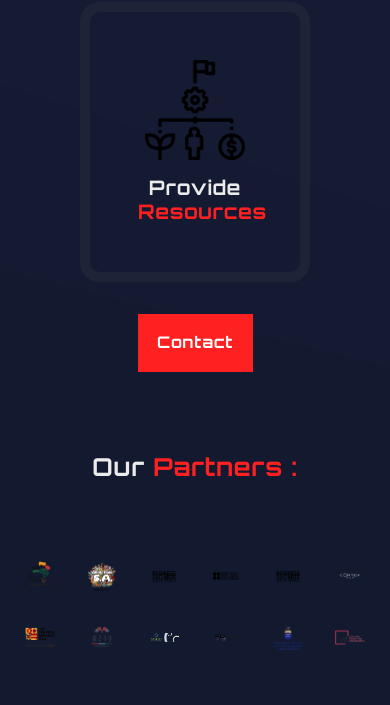
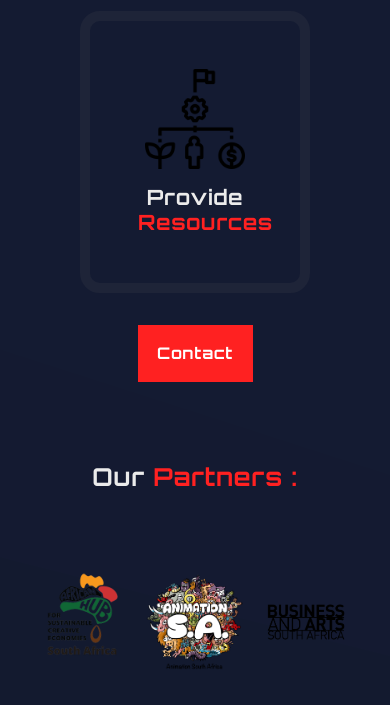
Before and after one commit to VUSI47-DEV/techjam-site, a React (Create React App) app: page /about in a window 390 px wide. Shown: the part 4571-5276 px from the top of the page. Built offline with nearby package versions, Linux system fonts and the light colour scheme; a web font is replaced by a local one.

Commit message:
improvements

```diff
--- a/src/components/PartnerWithUs/PartnerWithUs.jsx
+++ b/src/components/PartnerWithUs/PartnerWithUs.jsx
@@ -66,22 +66,19 @@ const PartnerWithUs = () => {
         </div>
         <h2 className='our-partners-heading'>Our <span>Partners :</span></h2>
         <div className="our-partners">
-            <div className="logos-1">
                 <img className='partner-image' src={partner1} alt=""/>
                 <img className='partner-image' src={partner2} alt=""/>
                 <img className='partner-image' src={partner3} alt=""/>
                 <img className='partner-image' src={partner4} alt=""/>
                 <img className='partner-image' src={partner5} alt=""/>
                 <img className='partner-image' src={partner6} alt=""/>
-            </div>
-            <div className="logos-2">
+
                 <img className='partner-image' src={partner7} alt=""/>
                 <img className='partner-image' src={partner8} alt=""/>
                 <img className='partner-image' src={partner9} alt=""/>
                 <img className='partner-image' src={partner10} alt=""/>
                 <img className='partner-image' src={partner11} alt=""/>
                 <img className='partner-image' src={partner12} alt=""/>
-            </div>
 
         </div>
         {/* <Sponers/> */}
--- a/src/components/PartnerWithUs/style.css
+++ b/src/components/PartnerWithUs/style.css
@@ -60,12 +60,13 @@
     /* color: #ff2121; */
     margin-top: 1rem;
     font-family: 'Orbitron', sans-serif;
-    font-size: 20px;
+    font-size: 150%;
     width: 100%;
-    text-align: center;
     margin-right: auto;
     margin-left: auto;
     font-weight: 700;
+    text-align: center;
+    position: relative;
 }
 /* .support-card h5 span{
     color: #ff2121;
@@ -102,49 +103,58 @@
     font-family: 'Orbitron', sans-serif;
 }
 .our-partners{
-    display: flex;
+
+    display: grid;
+    grid-template-columns: repeat(6, 1fr);
+    grid-template-rows: repeat(2, 1fr);
+    grid-column-gap: 11px;
+    grid-row-gap: 11px;
+    place-items: center;
+    align-items: center;
     justify-content: center;
-    align-items: center;
-    flex-direction: column;
-    gap: 2rem;
-    width: 50%;
+
+    /* width: 50%; */
     margin-left: auto;
     margin-right: auto;
     padding: 5rem;
-    /* padding-left: 15rem; */
-    /* padding-right: 15rem; */
-    position: relative;
 
 }
 .partner-image{
-    width: 40%;
-    height: auto;
+    max-width: 100%;
+    /* height: auto; */
     position: relative;
     object-fit: contain;
     object-position: center;
 }
-.logos-1,.logos-2{
-    display: flex;
-    justify-content: center;
-    align-items: center;
-    gap: 2rem;
-}
+
 
 @media(max-width:883px){
     .row-1,.row-2{
         flex-direction: column;
     }
     .partner-image{
-        width: 40%;
+        max-width: 100px;
+    }
+    .our-partners{
+        grid-template-columns: repeat(4, 1fr);
+        grid-template-rows: repeat(3, 1fr);
     }
 }
 @media(max-width:768px){
-    .logos-1,.logos-2{
-        /* flex-direction: column; */
+    .our-partners{
+        grid-template-columns: repeat(3, 1fr);
+        grid-template-rows: repeat(4, 1fr);
     }
 }
 @media(max-width:435px){
     .partner-image{
-        width: 30px;
+        /* width: 30px; */
     }
+
 }
+@media(max-width:325px){
+    .support-card h5 {
+        font-size: 40%;
+    }
+
+}
```
